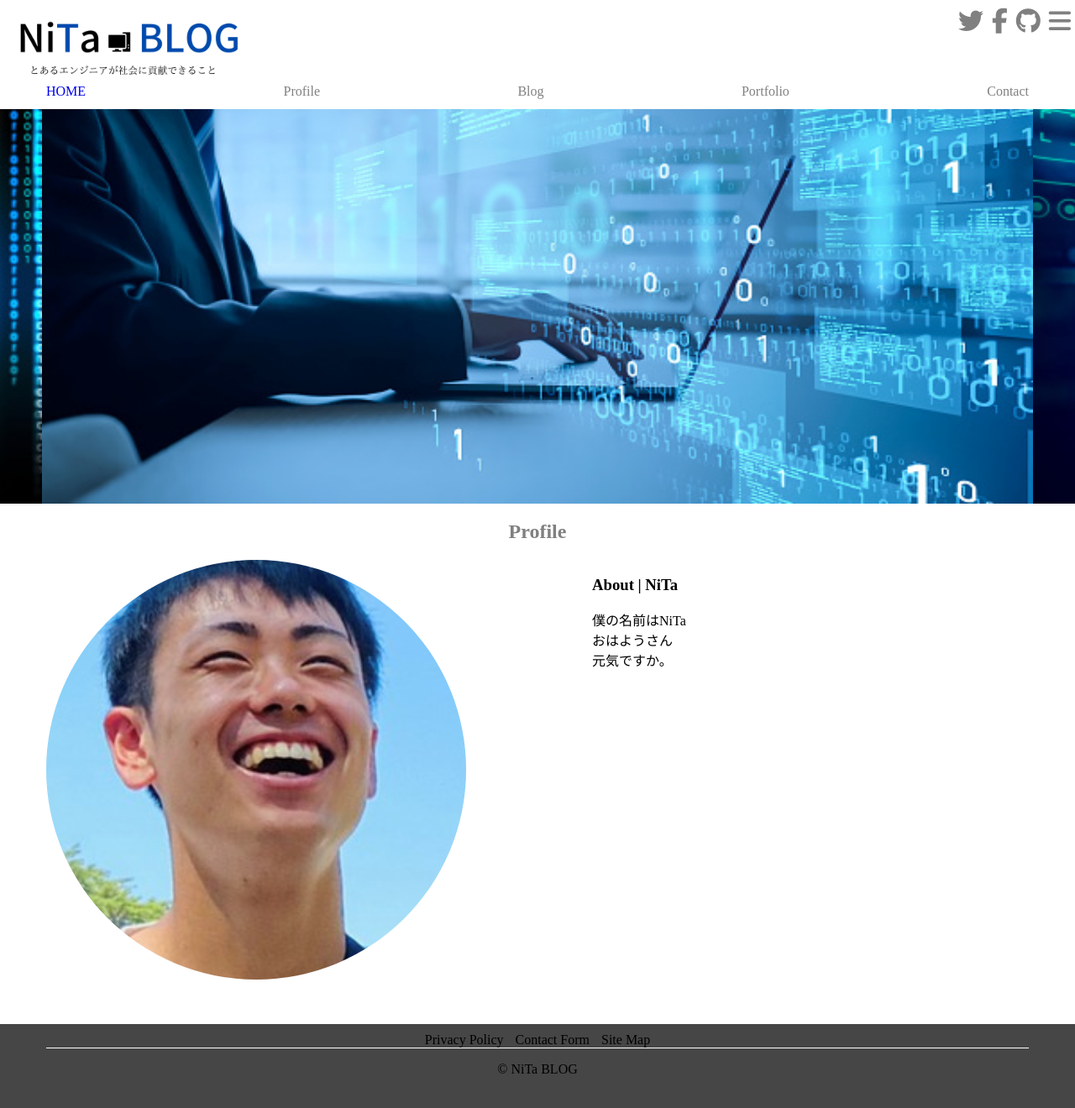
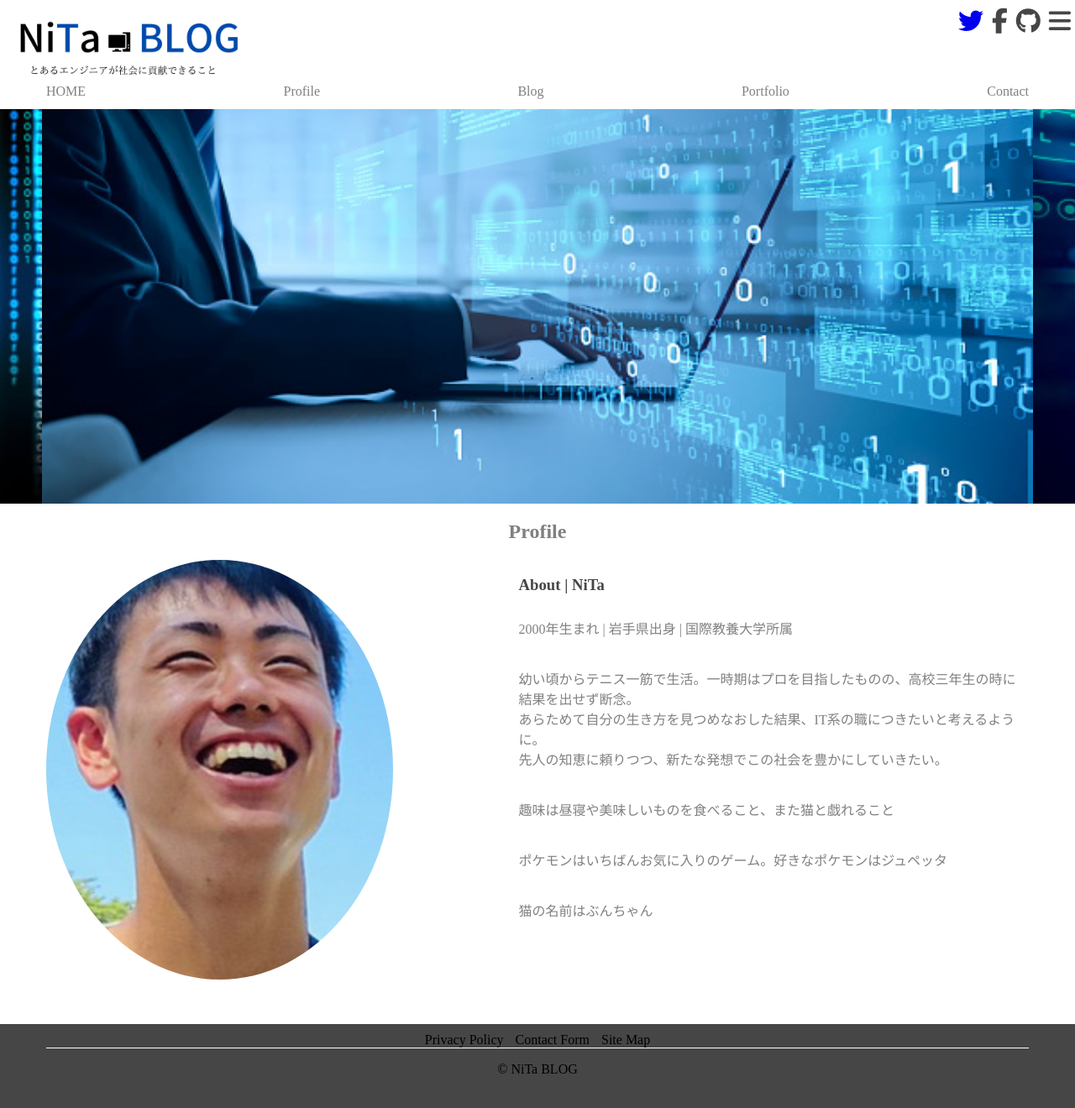
Before and after one commit to ni-m-ta/blog_public, a PHP site: page / in a window 1280 px wide. Shown: the whole page at 84% size. Run offline with PHP 8.4, Linux system fonts and the light colour scheme; some libraries are stand-ins or nearby versions.

Commit message:
setting the url for the header

```diff
--- a/css/home.css
+++ b/css/home.css
@@ -43,6 +43,7 @@
         height: 100px;
         display: flex;
         justify-content: flex-end;
+        color: rgb(70, 70, 70);
       }
 
         .header-snsIcons .fa-brands, .fa-solid{
@@ -54,6 +55,10 @@
       display: flex;
       justify-content: space-between;
     }
+
+      .header-options a:link, a:visited, a:hover, a:active {
+        color: gray;
+      }
 
   .top-slide{
   width: 100%;
@@ -86,10 +91,19 @@
       background-position: center center;
     }
 
+    .profile-descripton h3{
+      color: rgb(70, 70, 70);
+    }
+
+    .profile-descripton p{
+      color: gray;
+      padding: 10px 0;
+    }
+
 footer{
   height: 100px;
   width: 100%;
-  background-color: rgb(71, 70, 70);
+  background-color: rgb(70, 70, 70);
 }
 
     .footer-options{
--- a/index.html
+++ b/index.html
@@ -15,7 +15,7 @@
       <div class="header-logo-snsIcons">
           <img class="header-logo-img" src="img/myBlog_header_logo3.png">
           <div class="header-snsIcons">
-            <i class="fa-brands fa-twitter"></i>
+            <a href="https://twitter.com/TATSUYA_NISATO"><i class="fa-brands fa-twitter"></i></a>
             <i class="fa-brands fa-facebook-f"></i>
             <i class="fa-brands fa-github"></i>
             <i class="fa-solid fa-bars"></i>
@@ -24,10 +24,10 @@
         <div class="container">
           <div class="header-options">
               <a class="header-option" href="index.html">HOME</a>
-              <a>Profile</a>
-              <a>Blog</a>
-              <a>Portfolio</a>
-              <a>Contact</a>
+              <a class="header-option">Profile</a>
+              <a class="header-option">Blog</a>
+              <a class="header-option">Portfolio</a>
+              <a class="header-option">Contact</a>
           </div>
         </div>
     </header>
@@ -44,9 +44,14 @@
           </div>
           <div class="profile-descripton">
             <h3>About | NiTa</h3>
-            <p>僕の名前はNiTa<br>
-              おはようさん<br>
-              元気ですか。</p>
+            <p>2000年生まれ | 岩手県出身 | 国際教養大学所属</p>
+            <p>幼い頃からテニス一筋で生活。一時期はプロを目指したものの、高校三年生の時に結果を出せず断念。<br>
+                あらためて自分の生き方を見つめなおした結果、IT系の職につきたいと考えるように。<br>
+                先人の知恵に頼りつつ、新たな発想でこの社会を豊かにしていきたい。
+            </p>
+            <p>趣味は昼寝や美味しいものを食べること、また猫と戯れること</p>
+            <p>ポケモンはいちばんお気に入りのゲーム。好きなポケモンはジュペッタ</p>
+            <p>猫の名前はぶんちゃん</p>
           </div>
         </div>
       </div>
```
